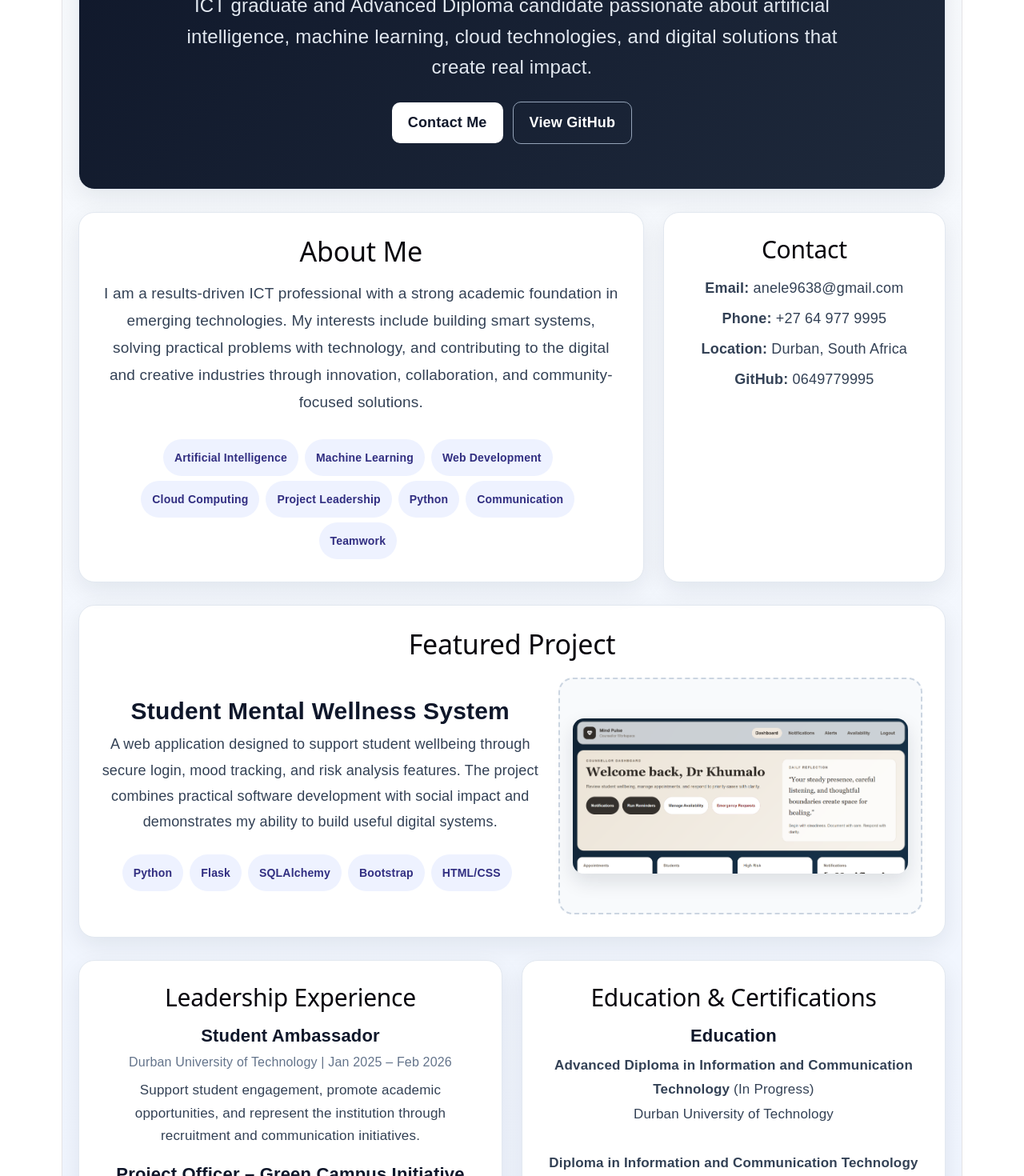
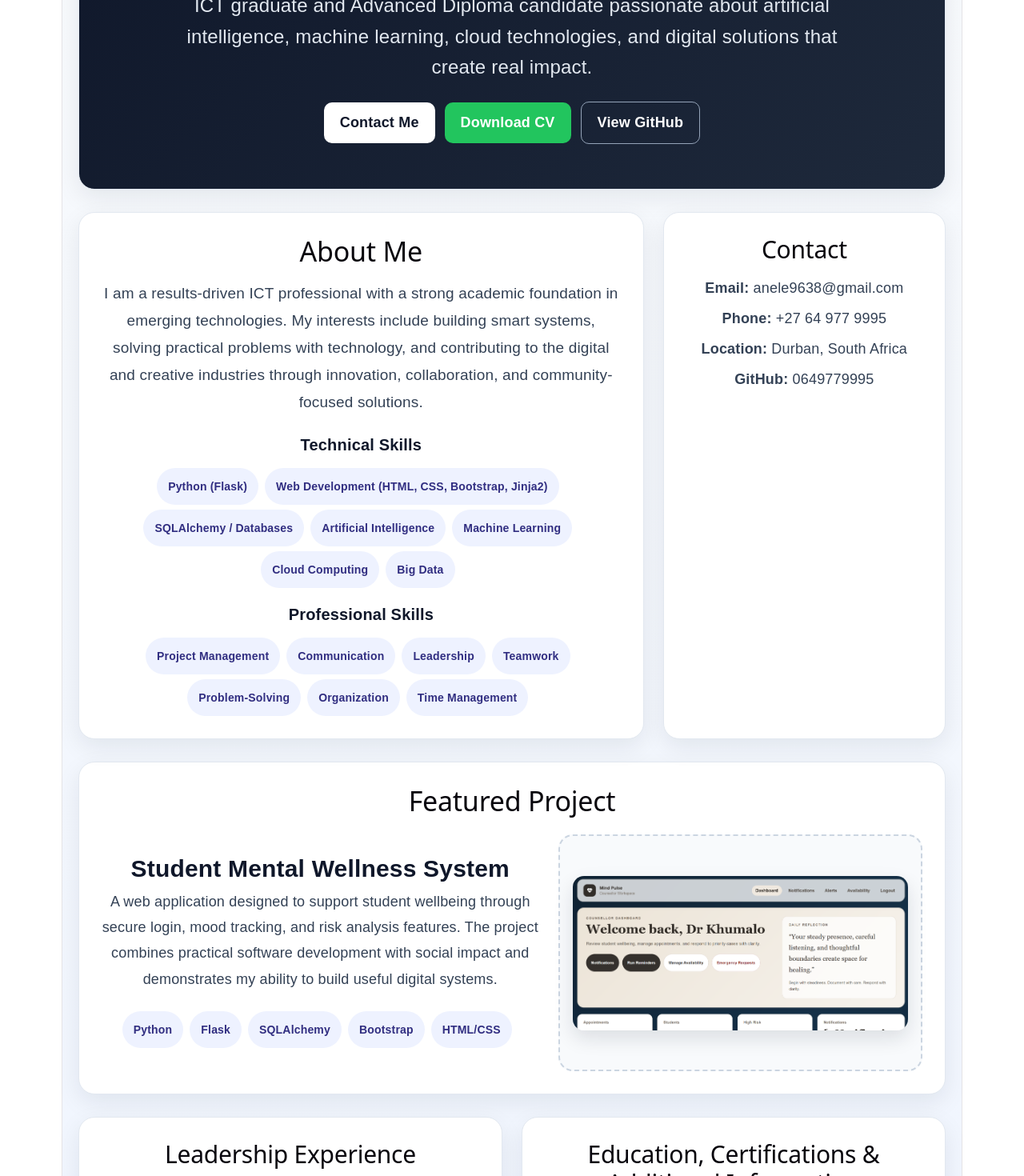
Before and after one commit to 0649779995/portfolio, a React app: page / in a window 1280 px wide. Shown: the part 220-1690 px from the top of the page at 80% size. Built offline with nearby package versions, Linux system fonts and the light colour scheme; the HTML template or start-up script is replaced by a standard one.

Commit message:
Updated skills and additional info

```diff
--- a/src/App.jsx
+++ b/src/App.jsx
@@ -90,6 +90,24 @@ export default function PortfolioWebsite() {
             >
               Contact Me
             </a>
+
+            <a
+              href="/Anele_Mazibuko_CV.pdf"
+              download
+              style={{
+                display: 'inline-block',
+                marginRight: '12px',
+                padding: '12px 20px',
+                borderRadius: '10px',
+                background: '#22c55e',
+                color: '#ffffff',
+                textDecoration: 'none',
+                fontWeight: 700,
+              }}
+            >
+              Download CV
+            </a>
+
             <a
               href="https://github.com/0649779995/portfolio"
               target="_blank"
@@ -126,7 +144,31 @@ export default function PortfolioWebsite() {
               innovation, collaboration, and community-focused solutions.
             </p>
             <div style={{ marginTop: '22px' }}>
-              {skills.map((skill) => (
+              <h3 style={{ fontSize: '20px', marginBottom: '10px' }}>Technical Skills</h3>
+              {[
+                'Python (Flask)',
+                'Web Development (HTML, CSS, Bootstrap, Jinja2)',
+                'SQLAlchemy / Databases',
+                'Artificial Intelligence',
+                'Machine Learning',
+                'Cloud Computing',
+                'Big Data',
+              ].map((skill) => (
+                <span key={skill} style={tagStyle}>
+                  {skill}
+                </span>
+              ))}
+
+              <h3 style={{ fontSize: '20px', margin: '20px 0 10px' }}>Professional Skills</h3>
+              {[
+                'Project Management',
+                'Communication',
+                'Leadership',
+                'Teamwork',
+                'Problem-Solving',
+                'Organization',
+                'Time Management',
+              ].map((skill) => (
                 <span key={skill} style={tagStyle}>
                   {skill}
                 </span>
@@ -218,7 +260,7 @@ export default function PortfolioWebsite() {
             <div style={{ marginBottom: '20px' }}>
               <h3 style={{ margin: '0 0 6px', fontSize: '22px' }}>Student Ambassador</h3>
               <p style={{ margin: '0 0 8px', color: '#64748b', fontSize: '16px' }}>
-                Durban University of Technology | Jan 2025 – Feb 2026
+                Durban University of Technology | Feb 2025 – Feb 2026
               </p>
               <p style={{ margin: 0, color: '#334155', fontSize: '17px', lineHeight: 1.7 }}>
                 Support student engagement, promote academic opportunities, and represent the
@@ -250,7 +292,7 @@ export default function PortfolioWebsite() {
           </div>
 
           <div style={cardStyle}>
-            <h2 style={{ marginTop: 0, fontSize: '30px', marginBottom: '18px' }}>Education & Certifications</h2>
+            <h2 style={{ marginTop: 0, fontSize: '30px', marginBottom: '18px' }}>Education, Certifications & Additional Information</h2>
 
             <div style={{ marginBottom: '22px' }}>
               <h3 style={{ margin: '0 0 8px', fontSize: '22px' }}>Education</h3>
@@ -273,6 +315,15 @@ export default function PortfolioWebsite() {
                 <li>NDG Linux Unhatched – Cisco Networking Academy</li>
                 <li>Microsoft Power Platform Fundamentals</li>
               </ul>
+
+            <div style={{ marginTop: '20px' }}>
+              <h3 style={{ margin: '0 0 8px', fontSize: '22px' }}>Additional Information</h3>
+              <ul style={{ margin: 0, paddingLeft: '22px', color: '#334155', fontSize: '17px', lineHeight: 1.9 }}>
+                <li>Driver’s License (Code 10)</li>
+                <li>Strong interest in digital and creative industries</li>
+                <li>Willing to learn and adapt to new technologies</li>
+              </ul>
+            </div>
             </div>
           </div>
         </section>
```
